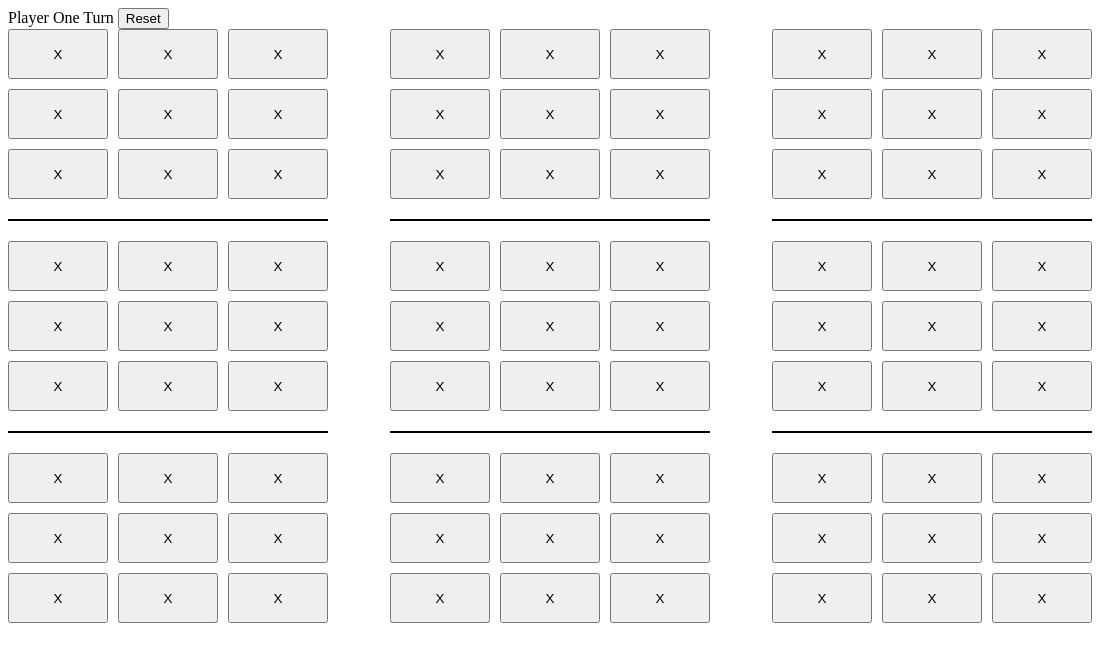
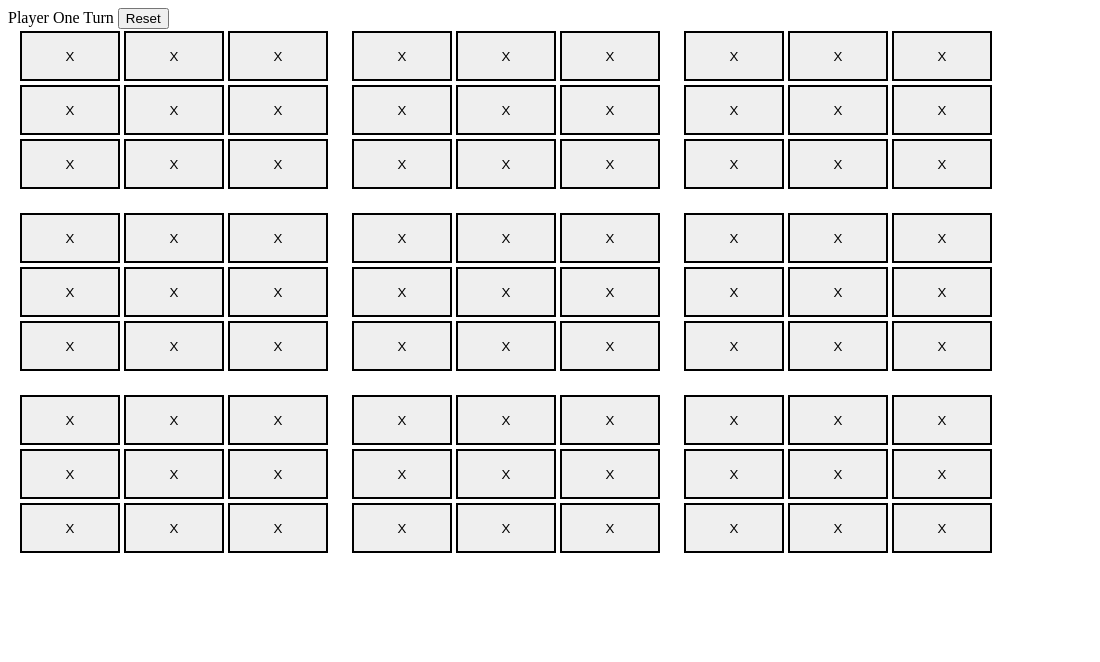
Before and after one commit to irmahs/Super-Tic-Tac-Toe, an Electron app: page index.html in a window 1100 px wide. Drawn offline with Linux system fonts and the light colour scheme.

Commit message:
gitignore and sectionned board

```diff
--- a/index.css
+++ b/index.css
@@ -1,10 +1,11 @@
-@tailwind base;
-@tailwind components;
-@tailwind utilities;
+.section {
+  margin-bottom: 20px;
+  margin-left: 10px;
+  margin-right: 10px;
+}
 
 .button-container {
   display: flex;
-  justify-content: space-between;
 }
 
 .left-buttons,
@@ -12,31 +13,17 @@
 .right-buttons {
   display: grid;
   grid-template-rows: repeat(3, 1fr); /* 3 rows */
-  gap: 10px;
   background-color: white;
 }
 
 .button-set {
   display: grid;
   grid-template-columns: repeat(3, 1fr); /* 3 columns */
-  gap: 10px;
-}
-
-.horizontal-divider {
-  width: 100%;
-  height: 2px;
-  background-color: black;
-  margin: 10px 0;
-}
-
-.vertical-divider {
-  width: 19px;
-  background-color: black;
-  height: 100%;
-  margin: 0 10px;
 }
 
 .game {
   height: 50px;
   width: 100px;
+  margin: 2px;
+  border: 2px solid black;
 }
--- a/index.html
+++ b/index.html
@@ -1,5 +1,6 @@
 <!DOCTYPE html>
 <html lang="en">
+
 <head>
   <meta charset="UTF-8">
   <meta name="viewport" content="width=device-width, initial-scale=1.0">
@@ -7,6 +8,7 @@
   <link rel="stylesheet" href="index.css">
   <script src="index.js"></script>
 </head>
+
 <body>
 
   <label id="label">Player One Turn</label>
@@ -15,45 +17,8 @@
   <div class="button-container">
     <!-- Left section: 9 sets of 3x3 buttons -->
     <div class="left-buttons">
+      <div id="top-left" class="section">
         <!-- 1st row of 3 sets -->
-        <div class="button-set">
-            <button onclick="changeButton(this)" class="game left">X</button>
-            <button onclick="changeButton(this)" class="game left">X</button>
-            <button onclick="changeButton(this)" class="game left">X</button>
-        </div>
-        <div class="button-set">
-            <button onclick="changeButton(this)" class="game left">X</button>
-            <button onclick="changeButton(this)" class="game left">X</button>
-            <button onclick="changeButton(this)" class="game left">X</button>
-        </div>
-        <div class="button-set">
-            <button onclick="changeButton(this)" class="game left">X</button>
-            <button onclick="changeButton(this)" class="game left">X</button>
-            <button onclick="changeButton(this)" class="game left">X</button>
-        </div>
-
-        <div class="horizontal-divider"></div>
-
-        <!-- 2nd row of 3 sets -->
-        <div class="button-set">
-            <button onclick="changeButton(this)" class="game left">X</button>
-            <button onclick="changeButton(this)" class="game left">X</button>
-            <button onclick="changeButton(this)" class="game left">X</button>
-        </div>
-        <div class="button-set">
-            <button onclick="changeButton(this)" class="game left">X</button>
-            <button onclick="changeButton(this)" class="game left">X</button>
-            <button onclick="changeButton(this)" class="game left">X</button>
-        </div>
-        <div class="button-set">
-            <button onclick="changeButton(this)" class="game left">X</button>
-            <button onclick="changeButton(this)" class="game left">X</button>
-            <button onclick="changeButton(this)" class="game left">X</button>
-        </div>
-
-        <div class="horizontal-divider"></div>
-
-        <!-- 3rd row of 3 sets -->
         <div class="button-set">
           <button onclick="changeButton(this)" class="game left">X</button>
           <button onclick="changeButton(this)" class="game left">X</button>
@@ -71,47 +36,8 @@
         </div>
       </div>
 
-    <!-- Left section: 9 sets of 3x3 buttons -->
-    <div class="left-buttons">
-      <!-- 1st row of 3 sets -->
-      <div class="button-set">
-          <button onclick="changeButton(this)" class="game left">X</button>
-          <button onclick="changeButton(this)" class="game left">X</button>
-          <button onclick="changeButton(this)" class="game left">X</button>
-      </div>
-      <div class="button-set">
-          <button onclick="changeButton(this)" class="game left">X</button>
-          <button onclick="changeButton(this)" class="game left">X</button>
-          <button onclick="changeButton(this)" class="game left">X</button>
-      </div>
-      <div class="button-set">
-          <button onclick="changeButton(this)" class="game left">X</button>
-          <button onclick="changeButton(this)" class="game left">X</button>
-          <button onclick="changeButton(this)" class="game left">X</button>
-      </div>
-
-      <div class="horizontal-divider"></div>
-
+      <div id="middle-left" class="section">
         <!-- 2nd row of 3 sets -->
-      <div class="button-set">
-          <button onclick="changeButton(this)" class="game left">X</button>
-          <button onclick="changeButton(this)" class="game left">X</button>
-          <button onclick="changeButton(this)" class="game left">X</button>
-      </div>
-      <div class="button-set">
-          <button onclick="changeButton(this)" class="game left">X</button>
-          <button onclick="changeButton(this)" class="game left">X</button>
-          <button onclick="changeButton(this)" class="game left">X</button>
-      </div>
-      <div class="button-set">
-          <button onclick="changeButton(this)" class="game left">X</button>
-          <button onclick="changeButton(this)" class="game left">X</button>
-          <button onclick="changeButton(this)" class="game left">X</button>
-      </div>
-
-      <div class="horizontal-divider"></div>
-
-      <!-- 3rd row of 3 sets -->
         <div class="button-set">
           <button onclick="changeButton(this)" class="game left">X</button>
           <button onclick="changeButton(this)" class="game left">X</button>
@@ -129,46 +55,7 @@
         </div>
       </div>
 
-  <!-- Left section: 9 sets of 3x3 buttons -->
-  <div class="left-buttons">
-    <!-- 1st row of 3 sets -->
-    <div class="button-set">
-        <button onclick="changeButton(this)" class="game left">X</button>
-        <button onclick="changeButton(this)" class="game left">X</button>
-        <button onclick="changeButton(this)" class="game left">X</button>
-    </div>
-    <div class="button-set">
-        <button onclick="changeButton(this)" class="game left">X</button>
-        <button onclick="changeButton(this)" class="game left">X</button>
-        <button onclick="changeButton(this)" class="game left">X</button>
-    </div>
-    <div class="button-set">
-        <button onclick="changeButton(this)" class="game left">X</button>
-        <button onclick="changeButton(this)" class="game left">X</button>
-        <button onclick="changeButton(this)" class="game left">X</button>
-    </div>
-
-    <div class="horizontal-divider"></div>
-
-    <!-- 2nd row of 3 sets -->
-    <div class="button-set">
-        <button onclick="changeButton(this)" class="game left">X</button>
-        <button onclick="changeButton(this)" class="game left">X</button>
-        <button onclick="changeButton(this)" class="game left">X</button>
-    </div>
-    <div class="button-set">
-        <button onclick="changeButton(this)" class="game left">X</button>
-        <button onclick="changeButton(this)" class="game left">X</button>
-        <button onclick="changeButton(this)" class="game left">X</button>
-    </div>
-    <div class="button-set">
-        <button onclick="changeButton(this)" class="game left">X</button>
-        <button onclick="changeButton(this)" class="game left">X</button>
-        <button onclick="changeButton(this)" class="game left">X</button>
-    </div>
-
-    <div class="horizontal-divider"></div>
-
+      <div id="bottom-left" class="section">
         <!-- 3rd row of 3 sets -->
         <div class="button-set">
           <button onclick="changeButton(this)" class="game left">X</button>
@@ -188,6 +75,127 @@
       </div>
     </div>
 
+    <!-- Center section: 9 sets of 3x3 buttons -->
+    <div class="center-buttons">
+      <div id="top-center" class="section">
+        <!-- 1st row of 3 sets -->
+        <div class="button-set">
+          <button onclick="changeButton(this)" class="game center">X</button>
+          <button onclick="changeButton(this)" class="game center">X</button>
+          <button onclick="changeButton(this)" class="game center">X</button>
+        </div>
+        <div class="button-set">
+          <button onclick="changeButton(this)" class="game center">X</button>
+          <button onclick="changeButton(this)" class="game center">X</button>
+          <button onclick="changeButton(this)" class="game center">X</button>
+        </div>
+        <div class="button-set">
+          <button onclick="changeButton(this)" class="game center">X</button>
+          <button onclick="changeButton(this)" class="game center">X</button>
+          <button onclick="changeButton(this)" class="game center">X</button>
+        </div>
+      </div>
+
+      <div id="middle-center" class="section">
+        <!-- 2nd row of 3 sets -->
+        <div class="button-set">
+          <button onclick="changeButton(this)" class="game center">X</button>
+          <button onclick="changeButton(this)" class="game center">X</button>
+          <button onclick="changeButton(this)" class="game center">X</button>
+        </div>
+        <div class="button-set">
+          <button onclick="changeButton(this)" class="game center">X</button>
+          <button onclick="changeButton(this)" class="game center">X</button>
+          <button onclick="changeButton(this)" class="game center">X</button>
+        </div>
+        <div class="button-set">
+          <button onclick="changeButton(this)" class="game center">X</button>
+          <button onclick="changeButton(this)" class="game center">X</button>
+          <button onclick="changeButton(this)" class="game center">X</button>
+        </div>
+      </div>
+
+      <div id="bottom-center" class="section">
+        <!-- 3rd row of 3 sets -->
+        <div class="button-set">
+          <button onclick="changeButton(this)" class="game center">X</button>
+          <button onclick="changeButton(this)" class="game center">X</button>
+          <button onclick="changeButton(this)" class="game center">X</button>
+        </div>
+        <div class="button-set">
+          <button onclick="changeButton(this)" class="game center">X</button>
+          <button onclick="changeButton(this)" class="game center">X</button>
+          <button onclick="changeButton(this)" class="game center">X</button>
+        </div>
+        <div class="button-set">
+          <button onclick="changeButton(this)" class="game center">X</button>
+          <button onclick="changeButton(this)" class="game center">X</button>
+          <button onclick="changeButton(this)" class="game center">X</button>
+        </div>
+      </div>
+    </div>
+
+    <!-- Right section: 9 sets of 3x3 buttons -->
+    <div class="right-buttons">
+      <div id="top-right" class="section">
+        <!-- 1st row of 3 sets -->
+        <div class="button-set">
+          <button onclick="changeButton(this)" class="game right">X</button>
+          <button onclick="changeButton(this)" class="game right">X</button>
+          <button onclick="changeButton(this)" class="game right">X</button>
+        </div>
+        <div class="button-set">
+          <button onclick="changeButton(this)" class="game right">X</button>
+          <button onclick="changeButton(this)" class="game right">X</button>
+          <button onclick="changeButton(this)" class="game right">X</button>
+        </div>
+        <div class="button-set">
+          <button onclick="changeButton(this)" class="game right">X</button>
+          <button onclick="changeButton(this)" class="game right">X</button>
+          <button onclick="changeButton(this)" class="game right">X</button>
+        </div>
+      </div>
+
+      <div id="middle-right" class="section">
+        <!-- 2nd row of 3 sets -->
+        <div class="button-set">
+          <button onclick="changeButton(this)" class="game right">X</button>
+          <button onclick="changeButton(this)" class="game right">X</button>
+          <button onclick="changeButton(this)" class="game right">X</button>
+        </div>
+        <div class="button-set">
+          <button onclick="changeButton(this)" class="game right">X</button>
+          <button onclick="changeButton(this)" class="game right">X</button>
+          <button onclick="changeButton(this)" class="game right">X</button>
+        </div>
+        <div class="button-set">
+          <button onclick="changeButton(this)" class="game right">X</button>
+          <button onclick="changeButton(this)" class="game right">X</button>
+          <button onclick="changeButton(this)" class="game right">X</button>
+        </div>
+      </div>
+
+      <div id="bottom-right" class="section">
+        <!-- 3rd row of 3 sets -->
+        <div class="button-set">
+          <button onclick="changeButton(this)" class="game right">X</button>
+          <button onclick="changeButton(this)" class="game right">X</button>
+          <button onclick="changeButton(this)" class="game right">X</button>
+        </div>
+        <div class="button-set">
+          <button onclick="changeButton(this)" class="game right">X</button>
+          <button onclick="changeButton(this)" class="game right">X</button>
+          <button onclick="changeButton(this)" class="game right">X</button>
+        </div>
+        <div class="button-set">
+          <button onclick="changeButton(this)" class="game right">X</button>
+          <button onclick="changeButton(this)" class="game right">X</button>
+          <button onclick="changeButton(this)" class="game right">X</button>
+        </div>
+      </div>
+    </div>
+  </div>
 
 </body>
+
 </html>
--- a/main.js
+++ b/main.js
@@ -18,5 +18,5 @@ app.whenReady().then(() => {
 });
 
     mainWindow.loadFile('index.html');
-    //mainWindow.webContents.openDevTools();
+    mainWindow.webContents.openDevTools();
 });
```
Also changed, not shown: 1 other file. Lines whose indentation alone changed are shown as unchanged.
